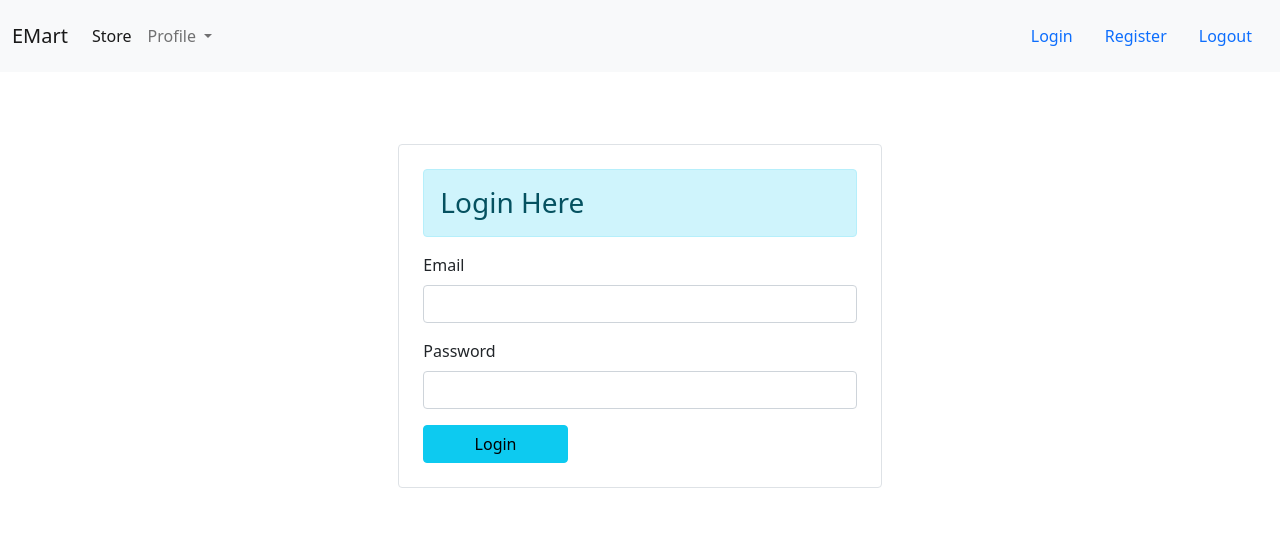
After one commit to NahidAkhtar84/EMart, a Django app: page /login in a window 1280 px wide. The commit adds this page. Shown: the top 535 px of the page. Run offline with Django 3.2, Linux system fonts and the light colour scheme.

Commit message:
login files added Signed-off-by: NahidAkhtar84 <nahid.ibne.akhtar@gmail.com>

```diff
--- a/MStore/templates/base.html
+++ b/MStore/templates/base.html
@@ -37,7 +37,7 @@
       </ul>
         <ul class="navbar nav my-2 my-lg-0">
         <li class="nav-item">
-          <a class="nav-link active" href="#">Login</a>
+          <a class="nav-link active" href="/login">Login</a>
         </li>
         <li class="nav-item">
           <a class="nav-link active" href="/signup">Register</a>
--- /dev/null
+++ b/MStore/templates/login.html
@@ -0,0 +1,36 @@
+{% extends 'base.html' %}
+
+{% block content%}
+    <div class="container-fluid">
+        <div class="p-4 m-4">
+            <div class="col-lg-5 mx-auto border rounded p-4 m-4">
+                <h3 class="alert alert-info">Login Here</h3>
+                <form action="/login" method="POST">
+                    {% csrf_token %}
+
+                    <!-- Error Message show -->
+                    {% if error%}
+                    <div class="alert alert-danger" role="alert">
+                        {{error}}
+                      </div>
+                      {% endif %}
+
+                    <!-- Email address -->
+                    <div class="mb-3">
+                        <label for="email" class="form-label">Email</label>
+                        <input value="{{exvalues.email}}" type="text" class="form-control" id="email" name="email">
+                    </div>
+
+                    <!-- Password -->
+                    <div class="mb-3">
+                      <label for="password" class="form-label">Password</label>
+                      <input type="password" class="form-control" id="password" name="password">
+                    </div>
+
+                    <!-- Submit button -->
+                    <button type="submit" class="btn btn-info col-lg-4">Login</button>
+                  </form>
+            </div>
+        </div>
+    </div>
+{% endblock %}
--- a/MStore/urls.py
+++ b/MStore/urls.py
@@ -1,8 +1,9 @@
 
 from django.contrib import admin
 from django.urls import path
-from .views import index, signup
+from .views import home, signup, login
 urlpatterns = [
-    path('', index, name='homepage'),
-    path('signup', signup),
+    path('', home.index, name='homepage'),
+    path('signup', signup.SignUp.as_view(), name="signup"),
+    path('login', login.Login.as_view(), name="login")
 ]
--- /dev/null
+++ b/MStore/views/login.py
@@ -0,0 +1,25 @@
+from django.shortcuts import render, redirect
+from MStore.models.customerModel import Customer
+from django.contrib.auth.hashers import check_password
+from django.views import View
+
+#login class
+class Login(View):
+    def get(self, request):
+        return render(request, 'login.html')
+
+    def post(self, request):
+        email = request.POST.get('email')
+        password = request.POST.get('password')
+        error_message = None
+        customer = Customer.loginCustomer(email)
+        print(customer)
+        if customer:
+            if check_password(password, customer.password):
+                return redirect('homepage')
+            else:
+                error_message = "Email or Password is Invalid!!!"
+        else:
+            error_message = "Email or Password is Invalid!!!"
+
+        return render(request, 'login.html', {'error': error_message})
```
Also changed, not shown: MStore/models/customerModel.py (+7 -0 lines), MStore/views.py (deleted, +0 -99 lines), MStore/views/home.py (added, +23 -0 lines), MStore/views/signup.py (added, +85 -0 lines), MStore/views/__init__.py (added), README.md (added), db.sqlite3.
